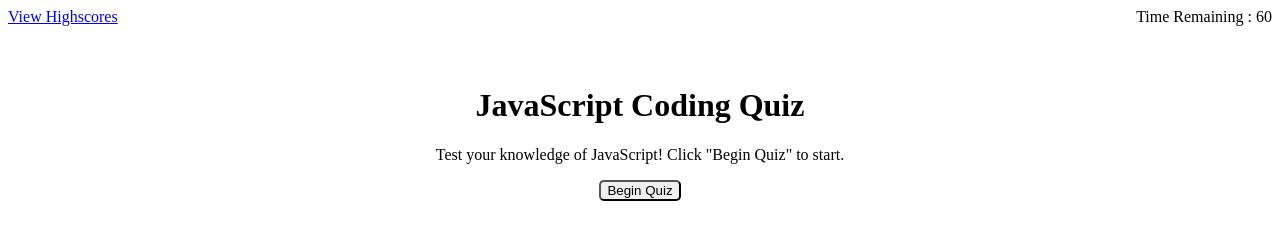
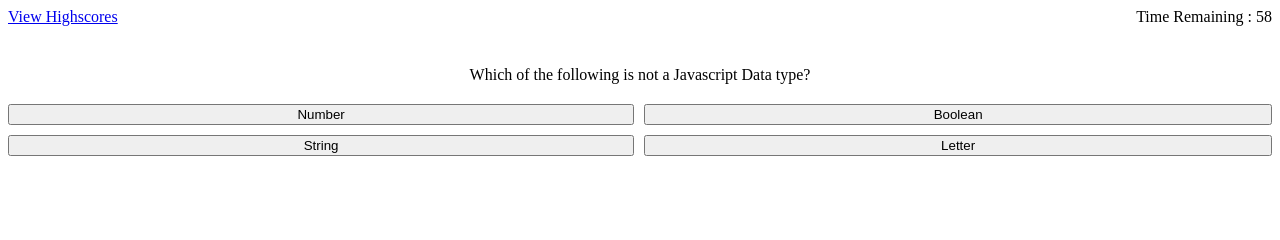
Before and after one commit to tnoonan88/Code-Quiz, a plain HTML site: page index.html in a window 1280 px wide. Both pictures are taken after a click on the button "Begin Quiz". Drawn offline with Linux system fonts and the light colour scheme.

Commit message:
added event listeners and functions.

```diff
--- a/index.html
+++ b/index.html
@@ -25,10 +25,10 @@
             <div id="quiz-container" class="hide">
                 <div id="question">Questions</div>
                 <div id="answer-btns" class="btn-grid">
-                    <button class="btn">Answer 1</button>
-                    <button class="btn">Answer 2</button>
-                    <button class="btn">Answer 3</button>
-                    <button class="btn">Answer 4</button>
+                    <button id="btn1" class="btn">Answer 1</button>
+                    <button id="btn2" class="btn">Answer 2</button>
+                    <button id="btn3" class="btn">Answer 3</button>
+                    <button id="btn4" class="btn">Answer 4</button>
             </div>
     </div>
     <script src="script.js"></script>
--- a/script.js
+++ b/script.js
@@ -1,58 +1,155 @@
-var startButtonEl = document.getElementById('start-btn');
+var startBtnEl = document.getElementById('start-btn');
 var startContainerEl = document.getElementById('start-container');
 var quizContainerEl = document.getElementById('quiz-container');
 var questionEl = document.getElementById('question');
 var answersEl = document.getElementById('answer-btns');
 var timerEl = document.getElementById('timer');
+var timeLeft = 60;
 var timeRemainingEl = document.getElementById('time-remaining');
+var btn1El = document.getElementById('btn1');
+var btn2El = document.getElementById('btn2');
+var btn3El = document.getElementById('btn3');
+var btn4El = document.getElementById('btn4');
+var quizNumber = 0;
 
+function nextQuestion() {
+    questionEl.textContent = quizContent[quizNumber].question
+    btn1El.textContent = quizContent[quizNumber].answer1
+    btn2El.textContent = quizContent[quizNumber].answer2
+    btn3El.textContent = quizContent[quizNumber].answer3
+    btn4El.textContent = quizContent[quizNumber].answer4
+}
 
+function startGame() {
+    startContainerEl.classList.add('hide')
+    var timer = setInterval(function() {
+        timeLeft--
+        timeRemainingEl.textContent = timeLeft
+        if (quizNumber === 5) {
+            clearInterval(timer)
+        }
+    }, 1000)
+    quizContainerEl.classList.remove('hide')
+    nextQuestion()
+}
 
+function checkAnswer(userChoice) {
+    console.log(userChoice)
+    if (userChoice === quizContent[quizNumber].correct) {
+        alert('Correct!')
+    }
+    else {
+        alert('Incorrect!')
+        timeLeft=timeLeft-5
+    }
+}
 
 var quizContent = [
     {
         question: 'Which of the following is not a Javascript Data type?',
-        answers: [
-            {text: 'Number', correct: false},
-            {text: 'Boolean', correct: false},
-            {text: 'String', correct: false},
-            {text: 'Letter', correct: true}
-        ]
+        answer1: "Number",
+        answer2: "Boolean",
+        answer3: "String",
+        answer4: "Letter",
+        correct: "Letter"
     },
     {
-        question: 'Inside which HTML element do we put the JavaScript?',
-        answers: [
-            {text: '<callscript>', correct: false},
-            {text: '<js>', correct: false},
-            {text: '<javascript>', correct: false},
-            {text: '<script>', correct: true}
-        ]
+        question: 'Which of the following is not a Javascript Data word?',
+        answer1: "Number",
+        answer2: "Boolean",
+        answer3: "String",
+        answer4: "Letter",
+        correct: "Letter"
     },
     {
-        question: 'API stands for ___?',
-        answers: [
-            {text: 'application programming interface', correct: true},
-            {text: 'advanced program interaction', correct: false},
-            {text: 'allocated product inquiry', correct: false},
-            {text: 'applied programming interface', correct: false}
-        ]
+        question: 'Which of the following is not a Javascript Data things?',
+        answer1: "Number",
+        answer2: "Boolean",
+        answer3: "String",
+        answer4: "Letter",
+        correct: "Letter"
     },
     {
-        question: 'The ___ method repeatedly calls a function or executes a code snippet, with a fixed time delay between each call.',
-        answers: [
-            {text: 'clearInterval()', correct: false},
-            {text: 'setInterval()', correct: true},
-            {text: 'eval()', correct: false},
-            {text: 'myArray()', correct: false}
-        ]
+        question: 'Which of the following is not a Javascript Data stuff?',
+        answer1: "Number",
+        answer2: "Boolean",
+        answer3: "String",
+        answer4: "Letter",
+        correct: "Letter"
     },
     {
-        question: 'DOM stands for ___.',
-        answers: [
-            {text: 'dedicated operating mode', correct: false},
-            {text: 'delineated object mode', correct: false},
-            {text: 'document object model', correct: true},
-            {text: 'digital operating manager', correct: false}
-        ]
-    },
+        question: 'Which of the following is not a Javascript Data do better?',
+        answer1: "Number",
+        answer2: "Boolean",
+        answer3: "String",
+        answer4: "Letter",
+        correct: "Letter"
+    }
+    // {
+    //     question: 'Inside which HTML element do we put the JavaScript?',
+    //     answers: [
+    //         {text: '<callscript>', correct: false},
+    //         {text: '<js>', correct: false},
+    //         {text: '<javascript>', correct: false},
+    //         {text: '<script>', correct: true}
+    //     ]
+    // },
+    // {
+    //     question: 'API stands for ___?',
+    //     answers: [
+    //         {text: 'application programming interface', correct: true},
+    //         {text: 'advanced program interaction', correct: false},
+    //         {text: 'allocated product inquiry', correct: false},
+    //         {text: 'applied programming interface', correct: false}
+    //     ]
+    // },
+    // {
+    //     question: 'The ___ method repeatedly calls a function or executes a code snippet, with a fixed time delay between each call.',
+    //     answers: [
+    //         {text: 'clearInterval()', correct: false},
+    //         {text: 'setInterval()', correct: true},
+    //         {text: 'eval()', correct: false},
+    //         {text: 'myArray()', correct: false}
+    //     ]
+    // },
+    // {
+    //     question: 'DOM stands for ___.',
+    //     answers: [
+    //         {text: 'dedicated operating mode', correct: false},
+    //         {text: 'delineated object mode', correct: false},
+    //         {text: 'document object model', correct: true},
+    //         {text: 'digital operating manager', correct: false}
+    //     ]
+    // },
 ]
+
+startBtnEl.addEventListener('click', startGame)
+
+btn1El.addEventListener('click', function(event){
+    event.preventDefault()
+    console.log(event.target.innerText)
+    checkAnswer(event.target.innerText)
+    quizNumber++
+    nextQuestion()
+})
+btn2El.addEventListener('click', function(event){
+    event.preventDefault()
+    console.log(event.target.innerText)
+    checkAnswer(event.target.innerText)
+    quizNumber++
+    nextQuestion()
+})
+btn3El.addEventListener('click', function(event){
+    event.preventDefault()
+    console.log(event.target.innerText)
+    checkAnswer(event.target.innerText)
+    quizNumber++
+    nextQuestion()
+})
+btn4El.addEventListener('click', function(event){
+    event.preventDefault()
+    console.log(event.target.innerText)
+    checkAnswer(event.target.innerText)
+    quizNumber++
+    nextQuestion()
+})
```
